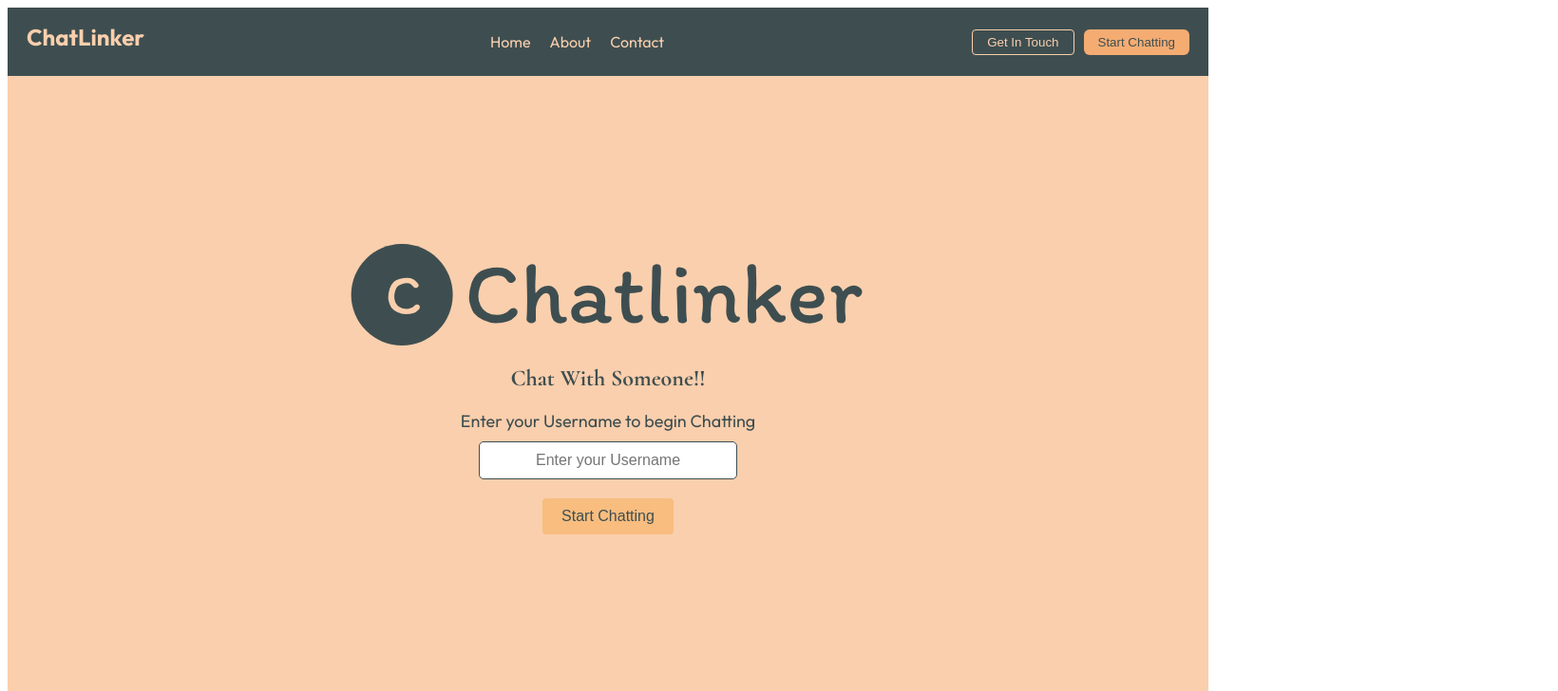
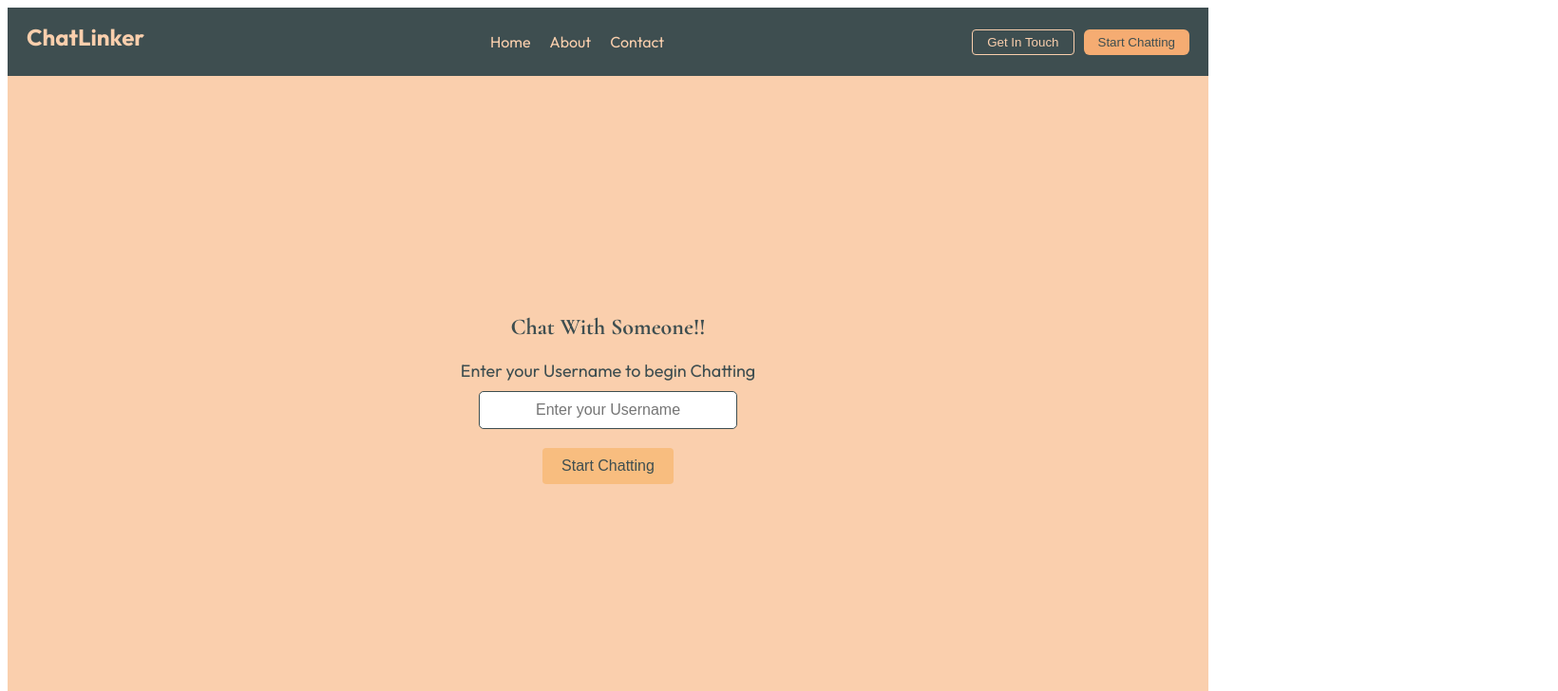
Before and after one commit to bibungthiborgayary/chat-app, a React (Vite) app: page / in a window 1280 px wide. Shown: the top 728 px of the page at 95% size, 1640 px wide, since content can reach past the window. Built offline with nearby package versions, Linux system fonts and the light colour scheme.

Commit message:
Refactor package dependencies and remove unused image import

```diff
--- a/package.json
+++ b/package.json
@@ -12,7 +12,8 @@
   "dependencies": {
     "react": "^18.3.1",
     "react-dom": "^18.3.1",
-    "react-router-dom": "^6.27.0"
+    "react-router-dom": "^6.27.0",
+    "socket.io-client": "^4.8.0"
   },
   "devDependencies": {
     "@eslint/js": "^9.11.1",
--- a/src/components/HomePage/Homepage.jsx
+++ b/src/components/HomePage/Homepage.jsx
@@ -1,7 +1,7 @@
 import { useState } from 'react'
 import { useNavigate } from 'react-router-dom';
 import './Homepage.css'
-import image from '../../assets/images/chatlinker-high-resolution-logo-transparent.svg'
+// import image from '../../assets/images/chatlinker-high-resolution-logo-transparent.svg'
 const Homepage = () => {
 
     const [userId, setUserId] = useState('');
@@ -22,7 +22,7 @@ const Homepage = () => {
 
   return (
     <section className="homepage-container">
-      <img src={image} alt="logo" />
+      {/* <img src={image} alt="logo" /> */}
         <h1 className="big-heading">Chat With Someone!!</h1>
         <label className='label-input' htmlFor="userId">Enter your Username to begin Chatting</label>
         <input
```
Also changed, not shown: 1 other file (tests, documents, lock files or other folders).
